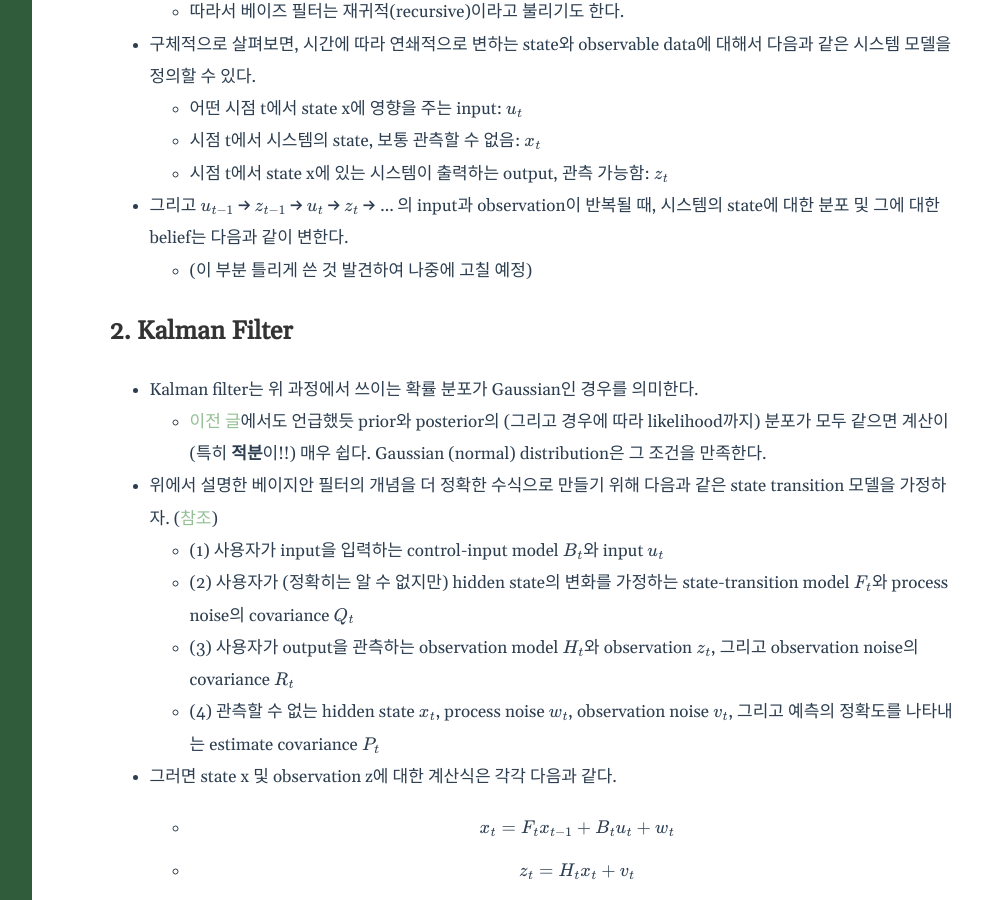
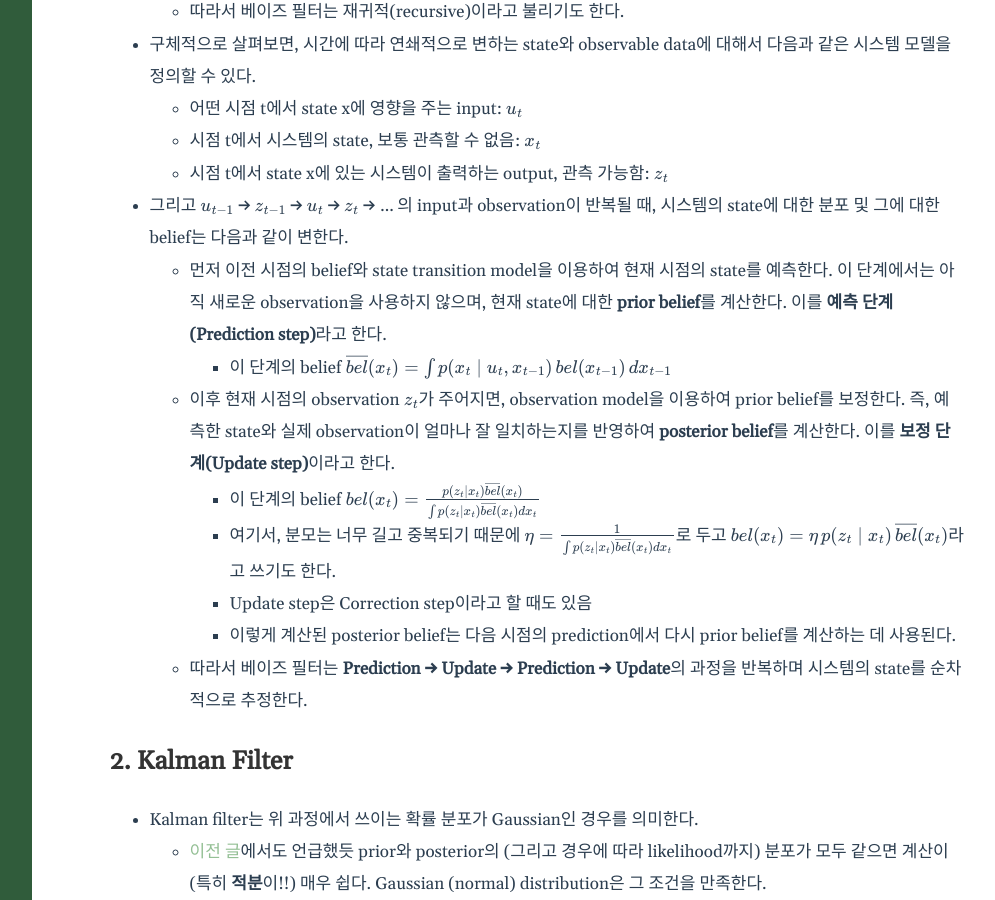
Before and after one commit to froggo-roggo/froggo-roggo.github.io, a Jekyll site: the page built from _posts/2024-07-23-kalmanfilter.markdown, in a window 1280 px wide and 900 px high, scrolled down 2663 px. Shown: the whole window, without its empty margins (238-1233 px from the left). Built offline with Jekyll 4.4.1, drawn with Linux system fonts in a browser that asks for light colours; some of the changed text lies outside the part shown.

Commit message:
modify kalman filter post

```diff
--- a/_posts/2024-07-23-kalmanfilter.markdown
+++ b/_posts/2024-07-23-kalmanfilter.markdown
@@ -55,7 +55,14 @@ use_math: true
   - 시점 t에서 시스템의 state, 보통 관측할 수 없음: $$x_t$$
   - 시점 t에서 state x에 있는 시스템이 출력하는 output, 관측 가능함: $$z_t$$
 - 그리고 $$u_{t-1}$$ → $$z_{t-1}$$ → $$u_{t}$$ → $$z_{t}$$ → ... 의 input과 observation이 반복될 때, 시스템의 state에 대한 분포 및 그에 대한 belief는 다음과 같이 변한다.
-  - (이 부분 틀리게 쓴 것 발견하여 나중에 고칠 예정)
+  - 먼저 이전 시점의 belief와 state transition model을 이용하여 현재 시점의 state를 예측한다. 이 단계에서는 아직 새로운 observation을 사용하지 않으며, 현재 state에 대한 **prior belief**를 계산한다. 이를 **예측 단계(Prediction step)**라고 한다.
+    - 이 단계의 belief $$\overline{bel}(x_t) = \int p(x_t \mid u_t, x_{t-1})\, bel(x_{t-1})\, dx_{t-1}$$
+  - 이후 현재 시점의 observation $$z_t$$가 주어지면, observation model을 이용하여 prior belief를 보정한다. 즉, 예측한 state와 실제 observation이 얼마나 잘 일치하는지를 반영하여 **posterior belief**를 계산한다. 이를 **보정 단계(Update step)**이라고 한다.
+    - 이 단계의 belief $$bel(x_t) = \frac{p(z_t \mid x_t) \overline{bel}(x_t)}{\int p(z_t \mid x_t) \overline{bel}(x_t) dx_t}$$
+	- 여기서, 분모는 너무 길고 중복되기 때문에 $$\eta = \frac{1}{\int p(z_t \mid x_t) \overline{bel}(x_t) dx_t}$$로 두고 $$bel(x_t) = \eta \, p(z_t \mid x_t) \, \overline{bel} (x_t)$$라고 쓰기도 한다.
+	- Update step은 Correction step이라고 할 때도 있음
+    - 이렇게 계산된 posterior belief는 다음 시점의 prediction에서 다시 prior belief를 계산하는 데 사용된다.
+  - 따라서 베이즈 필터는 **Prediction → Update → Prediction → Update**의 과정을 반복하며 시스템의 state를 순차적으로 추정한다.
 
 ## 2. Kalman Filter
 - Kalman filter는 위 과정에서 쓰이는 확률 분포가 Gaussian인 경우를 의미한다.
@@ -122,7 +129,10 @@ use_math: true
   - 확률 분포를 이용한 베이지안 필터에서 모델의 state에 대한 믿음 $$bel(x_t)$$는 확률 분포로 나타난다.
     - "확률 분포로 나타난다"는 것은 이 state variable을 확률 분포에 대한 hyperparameter (예를 들어 가우시안 분포의 경우 평균과 표준편차)로 나타낼 수 있다는 뜻이다.
 	- 가령 어떤 모델의 state variable이 "위치"일 경우, 1D Gaussian $$bel(x_t)$$는 예상되는 위치를 mean으로 하고 그 주변 반경 $$\sigma$$만큼을 표준편차로 하는 원형 공간으로 나타날 것이다.
-  - 반면 particle filter에서는
+  - 반면 particle filter에서는 이 확률분포를 파라미터 대신, 수많은 입자(particle)들의 밀도로 표현한다.
+	- 그러니까 파라미터로 나타낼 수 없는 것들도 나타낼 수 있게 된다. 샘플링하면 되니까...
+	- 각 입자들은 단순히 위치 정보만 갖는 것이 아니라, 현재 관측값($$z_t$$)과 얼마나 일치하는지를 나타내는 가중치를 부여받는다. 모델의 예측과 실제 데이터가 잘 맞아떨어지는 입자일수록 가중치가 높다.
+	- 시간이 지날수록 가중치가 높은 입자들은 계속 resample되고, 가중치가 낮은 입자들은 점차 사라진다. 기본 골자는 Kalman Filter와 똑같음! 비정형 분포, 비선형 분포에서도 폭넓게 적용할 수 있다는 장점이 있음.
 
 ## 4. 논문 읽음
 - 읽으려 한 논문 1: [Kim, Lee, Forger (2023)](https://arxiv.org/abs/2207.09406)
```
